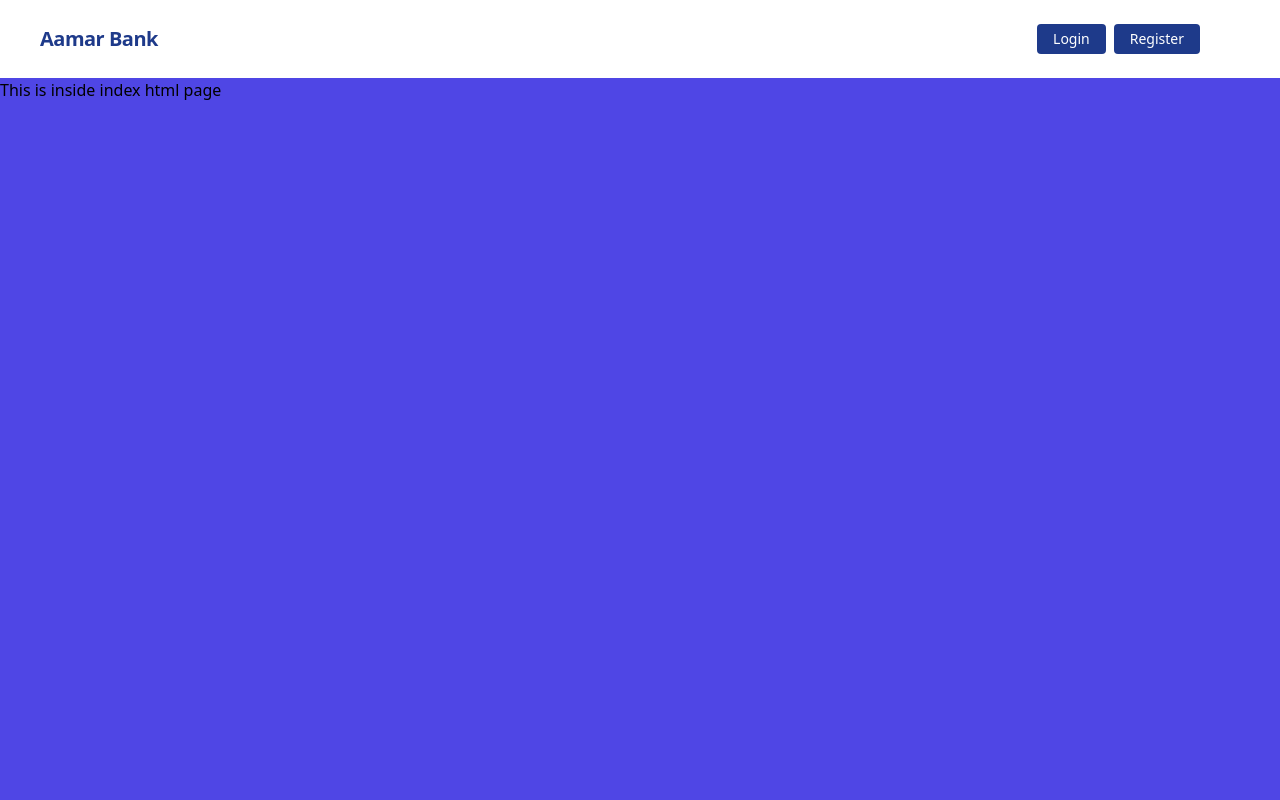
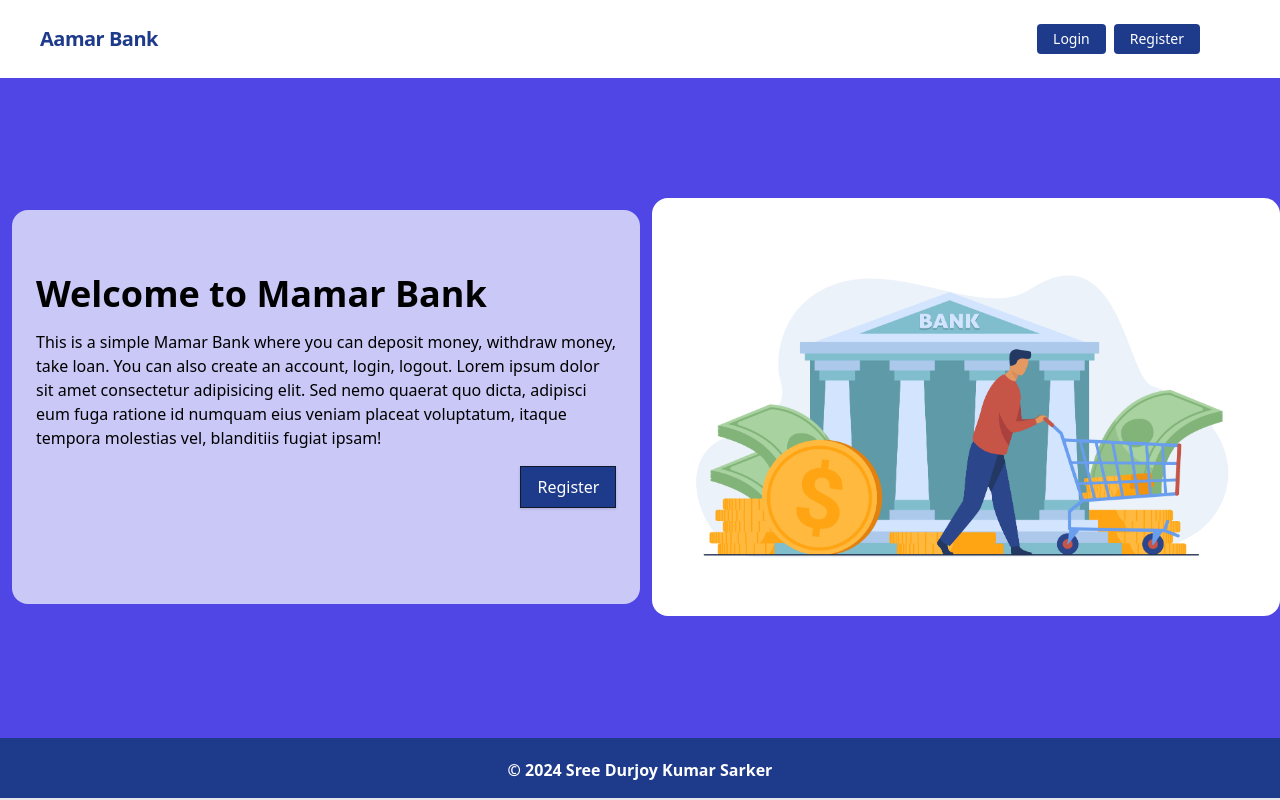
Before and after one commit to DurjoyKumar177/Bank-Management-system, a Django app: page / in a window 1280 px wide. Run offline with Django 5.2, Linux system fonts and the light colour scheme.

Commit message:
add homepage massage and banner or other decoration

```diff
--- a/amar_bank/core/templates/base.html
+++ b/amar_bank/core/templates/base.html
@@ -1,17 +1,35 @@
+{% load static %}
 <!DOCTYPE html>
 <html lang="en">
     <head>
-    <meta charset="UTF-8">
-    <meta name="viewport" content="width=device-width, initial-scale=1.0">
-    {% block title %} {%endblock%}
+        <meta charset="utf-8" />
+        <meta name="viewport" content="width=device-width, initial-scale=1, shrink-to-fit=no" />
+        <meta name="description" content="Dummy Banking System" />
+        <title>
+            {% block head_title %}Banking System{% endblock %}
+        </title>
         <link href="https://unpkg.com/tailwindcss@^1.0/dist/tailwind.min.css" rel="stylesheet">
+
+        {% block head_extra %}{% endblock %}
+        <style>
+            footer {
+                position: fixed !important;
+                bottom: 0 !important;
+                width: 100%;
+            }
+        </style>
     </head>
     <body class="bg-indigo-600">
         {% include 'navbar.html' %}
-   <div>
         {% block body %}
+            <div class="lg:container lg:mx-auto" id="main">
+                {% include 'messages.html' %}
+                {% block content %}
+                {% endblock %}
+            </div>
+            {% include 'footer.html' %}
 
         {% endblock %}
-   </div>
     </body>
+
 </html>
--- /dev/null
+++ b/amar_bank/core/templates/footer.html
@@ -0,0 +1,11 @@
+<footer class="footer bg-blue-900 text-white relative border-b-2 mt-10">
+    <div class="container mx-auto px-6">
+        <div class="mt-5 flex flex-col items-center">
+            <div class="sm:w-2/3 text-center py-0 pb-2">
+                <p class="text-md text-white font-bold mb-2">
+                    © {% now "Y" %} Sree Durjoy Kumar Sarker
+                </p>
+            </div>
+        </div>
+    </div>
+</footer>
--- a/amar_bank/core/templates/index.html
+++ b/amar_bank/core/templates/index.html
@@ -1,6 +1,23 @@
 {% extends 'base.html' %}
+{% load static %}
 
-{% block body %}
-<h1>This is inside index html page </h1>
+{% block head_title %}Banking System{% endblock %} {% block content %}
+<div class="container mx-auto flex flex-col md:flex-row items-center my-12 md:my-24">
+
+
+    <div class="flex flex-col w-full lg:w-1/2 justify-center items-start pt-12 pb-24 px-6 bg-white rounded-2xl bg-opacity-70 mx-3">
+        <h1 class="font-bold text-4xl my-4">Welcome to Mamar Bank</h1>
+        <p class="leading-normal mb-4">
+            This is a simple Mamar Bank where you can deposit money, withdraw money, take loan. You can also create an account, login, logout. Lorem ipsum dolor sit amet consectetur adipisicing elit. Sed nemo quaerat quo dicta, adipisci eum fuga ratione id numquam eius veniam placeat voluptatum, itaque tempora molestias vel, blanditiis fugiat ipsam!
+
+        </p>
+        <div class="flex justify-end w-full">
+            <a href="{% url 'register' %}" class="bg-blue-900 text-white rounded-none hover:bg-white hover:text-blue-900 hover:border-blue-900 shadow hover:shadow-lg py-2 px-4 border border-gray-900 hover:border-transparent">Register</a>
+        </div>
+    </div>
+    <div class="w-full lg:w-1/2 lg:py-6 text-center ">
+        <img class ="rounded-2xl" src ="{% static './img/bank.jpg' %}"/>
+    </div>
+</div>
 
 {% endblock %}
--- /dev/null
+++ b/amar_bank/core/templates/messages.html
@@ -0,0 +1,13 @@
+{% for message in messages %}
+
+<div class="bg-teal-100 border-t-4 border-teal-500 rounded-b text-teal-900 px-4 py-3 shadow-md mt-2" role="alert">
+    <div class="flex">
+        <div class="py-1"><svg class="fill-current h-6 w-6 text-teal-500 mr-4" xmlns="http://www.w3.org/2000/svg" viewBox="0 0 20 20"><path d="M2.93 17.07A10 10 0 1 1 17.07 2.93 10 10 0 0 1 2.93 17.07zm12.73-1.41A8 8 0 1 0 4.34 4.34a8 8 0 0 0 11.32 11.32zM9 11V9h2v6H9v-4zm0-6h2v2H9V5z"/></svg></div>
+        <div>
+            <p class="font-bold">Success!</p>
+            <p class="text-sm">{{ message }}</p>
+        </div>
+    </div>
+</div>
+
+{% endfor %}
--- a/amar_bank/transactions/templates/transactions/loan_request.html
+++ b/amar_bank/transactions/templates/transactions/loan_request.html
@@ -1,6 +1,6 @@
 {% extends 'base.html' %}
 {% block head_title %}{{ title }}{% endblock %}
-{% block body %}
+{% block content %}
 <div class="my-10 py-3 px-4 bg-white rounded-xl shadow-md">
   <h1 class="font-bold text-3xl text-center pb-5 pt-2">Loan Report</h1>
   <hr />
--- a/amar_bank/transactions/templates/transactions/transaction_form.html
+++ b/amar_bank/transactions/templates/transactions/transaction_form.html
@@ -1,4 +1,4 @@
-{% extends 'base.html' %} {% block head_title %}{{ title }}{% endblock %} {% block body %}
+{% extends 'base.html' %} {% block head_title %}{{ title }}{% endblock %} {% block content %}
 
 <div class="w-full flex mt-5 justify-center ">
     <div class="bg-white w-5/12 rounded-lg">
--- a/amar_bank/transactions/templates/transactions/transaction_report.html
+++ b/amar_bank/transactions/templates/transactions/transaction_report.html
@@ -1,7 +1,7 @@
 {% extends 'base.html' %}
 {% load static %}
 {% load humanize %}
-{% block head_title %} Transaction Report{% endblock %} {% block body %}
+{% block head_title %} Transaction Report{% endblock %} {% block content %}
 
 
 <div class="my-10 py-3 px-4 bg-white rounded-xl shadow-md">
```
Also changed, not shown: amar_bank/core/static/img/bank.jpg (added). Lines whose indentation alone changed are shown as unchanged.
